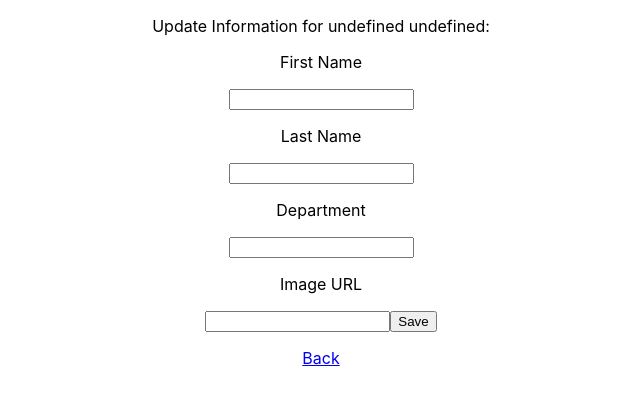
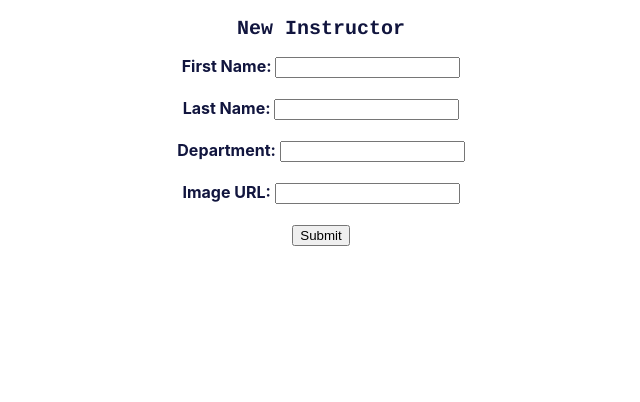
Before and after one commit to tsirobinson/webDevFinalFrontend, a React (Create React App) app: page /editinstructor/1 in a window 1280 px wide. Shown: the top 402 px of the page, without its empty margins (319-959 px from the left). Built offline with nearby package versions, Linux system fonts and the light colour scheme; no server answers.

Commit message:
Fixed add-instructor to work and started working on editInstructor, which works but doesn't display

```diff
--- a/package.json
+++ b/package.json
@@ -30,7 +30,7 @@
       "react-app/jest"
     ]
   },
-  "proxy": "http://localhost:5000",
+  "proxy": "http://localhost:5010",
   "browserslist": {
     "production": [
       ">0.2%",
--- a/src/components/containers/EditInstructorContainer.js
+++ b/src/components/containers/EditInstructorContainer.js
@@ -1,38 +1,78 @@
-import React, { Component } from "react";
-import { connect } from "react-redux";
-import { fetchInstructorThunk, editInstructorThunk } from "../../store/thunks";
-import { EditInstructorView } from "../views";
+import { Component } from 'react';
+import { connect } from 'react-redux';
+import { Redirect } from 'react-router-dom';
+
+import EditInstructorView from '../views/NewInstructorView';
+import { editInstructorThunk } from '../../store/thunks';
+
 
 class EditInstructorContainer extends Component {
-    componentDidMount() {
-        console.log(this.props);
-        //getting course ID from url
-        this.props.fetchInstructor(this.props.match.params.id);
+    constructor(props){
+        super(props);
+        this.state = {
+          firstname: "",
+          lastname: "",
+          department: "",
+          imageUrl: "",
+          redirect: false,
+          redirectId: null
+        };
     }
 
-    render () {
+    // componentDidMount() {
+    //   console.log(this.props);
+    // }
+
+    handleChange = event => {
+      this.setState({
+        [event.target.name]: event.target.value
+      });
+    }
+
+    handleSubmit = async event => {
+        event.preventDefault();
+
+        let instructor = {
+            firstname: this.state.firstname,
+            timeslot: this.state.lastname,
+            department: this.state.department,
+            imageUrl: this.state.imageUrl
+        };
+
+        let newInstructor = await this.props.editInstructor(instructor.data);
+
+        this.setState({
+          firstname: "",
+          lastname: "",
+          department: "",
+          imageUrl: null,
+          redirect: true,
+          redirectId: newInstructor.id
+        });
+    }
+
+    componentWillUnmount() {
+        this.setState({redirect: false, redirectId: null});
+    }
+
+    render() {
+      //go to single instructor view of newly created instructor
+        if(this.state.redirect) {
+          return (<Redirect to={`/instructor/${this.state.redirectId}`}/>)
+        }
         return (
-            <EditInstructorView
-                instructor={this.props.instructor}
-                editInstructor={this.props.editInstructor}
-            />
+          <EditInstructorView
+            handleChange = {this.handleChange}
+            handleSubmit={this.handleSubmit}
+          />
         );
     }
-};
+}
 
-// map state to props
-const mapState = (state) => {
-    return {
-      instructor: state.instructor,
-    };
-  };
+const mapDispatch = (dispatch) => {
+    return({
+        editInstructor: (instructor) => dispatch(editInstructorThunk(instructor)),
+    })
+}
 
-// map dispatch to props
-const mapDispatch = (dispatch) => {
-    return {
-      fetchInstructor: (id) => dispatch(fetchInstructorThunk(id)),
-      editInstructor: (instructor) => dispatch(editInstructorThunk(instructor)),
-    };
-  };
-
-  export default connect(mapState, mapDispatch)(EditInstructorContainer);
+export default connect(null, mapDispatch)(EditInstructorContainer);
--- a/src/components/containers/NewInstructorContainer.js
+++ b/src/components/containers/NewInstructorContainer.js
@@ -34,7 +34,7 @@ class NewInstructorContainer extends Component {
 
         let instructor = {
             firstname: this.state.firstname,
-            timeslot: this.state.lastname,
+            lastname: this.state.lastname,
             department: this.state.department,
             imageUrl: this.state.imageUrl
         };
--- a/src/components/views/EditInstructorView.js
+++ b/src/components/views/EditInstructorView.js
@@ -1,27 +1,43 @@
-import { Link } from "react-router-dom";
+const EditInstructorView = (props) => {
+    const {handleChange, handleSubmit } = props;
+    let {instructor, editInstructor} = props;
+    return (
+      <div className="root">
+        <div className="formContainer">
+          <div className="formTitle">
+            <h2 style={{fontWeight: 'bold', fontFamily: 'Courier, sans-serif', fontSize: '20px', color: '#11153e'}}>
+              Edit Instructor
+            </h2>
+          </div>
+          <form style={{textAlign: 'center'}} onSubmit={(e) => handleSubmit(e)}>
+            <label style= {{color:'#11153e', fontWeight: 'bold'}}>First Name: </label>
+            <input type="text" name="firstname" onChange ={(e) => handleChange(e)} />
+            <br/>
+            <br/>
 
-const EditInstructorView = (props) => {
-    let { instructor, editInstructor } =  props;
-    let name = instructor.firstname + " " + instructor.lastname;
-    return (
-        <div>
-            <p>Update Information for {name}:</p>
-            <form onSubmit={editInstructor(instructor)}>
-                <p>First Name</p>
-                <input type="text" name="firstname"/>
-                <p>Last Name</p>
-                <input type="text" name="lastname"/>
-                <p>Department</p>
-                <input type="text" name="department"/>
-                <p>Image URL</p>
-                <input type="text" name="imageUrl"/>
-                <button type="submit">Save</button>
-            </form>
-            <Link to={`/instructor/${instructor.id}`}>
-                <p>Back</p>
-            </Link>
+            <label style= {{color:'#11153e', fontWeight: 'bold'}}>Last Name: </label>
+            <input type="text" name="lastname" onChange ={(e) => handleChange(e)} />
+            <br/>
+            <br/>
+
+            <label style={{color:'#11153e', fontWeight: 'bold'}}>Department: </label>
+            <input type="text" name="department" onChange={(e) => handleChange(e)} />
+            <br/>
+            <br/>
+
+            <label style={{color:'#11153e', fontWeight: 'bold'}}>Image URL: </label>
+            <input type="text" name="imageUrl" onChange={(e) => handleChange(e)} />
+            <br/>
+            <br/>
+
+            <button type="submit" onClick={() => editInstructor(instructor)}>Edit</button>
+            <br/>
+            <br/>
+          </form>
+          </div>
         </div>
-    );
-}
 
-export default EditInstructorView;
+    )
+  }
+
+  export default EditInstructorView;
```
